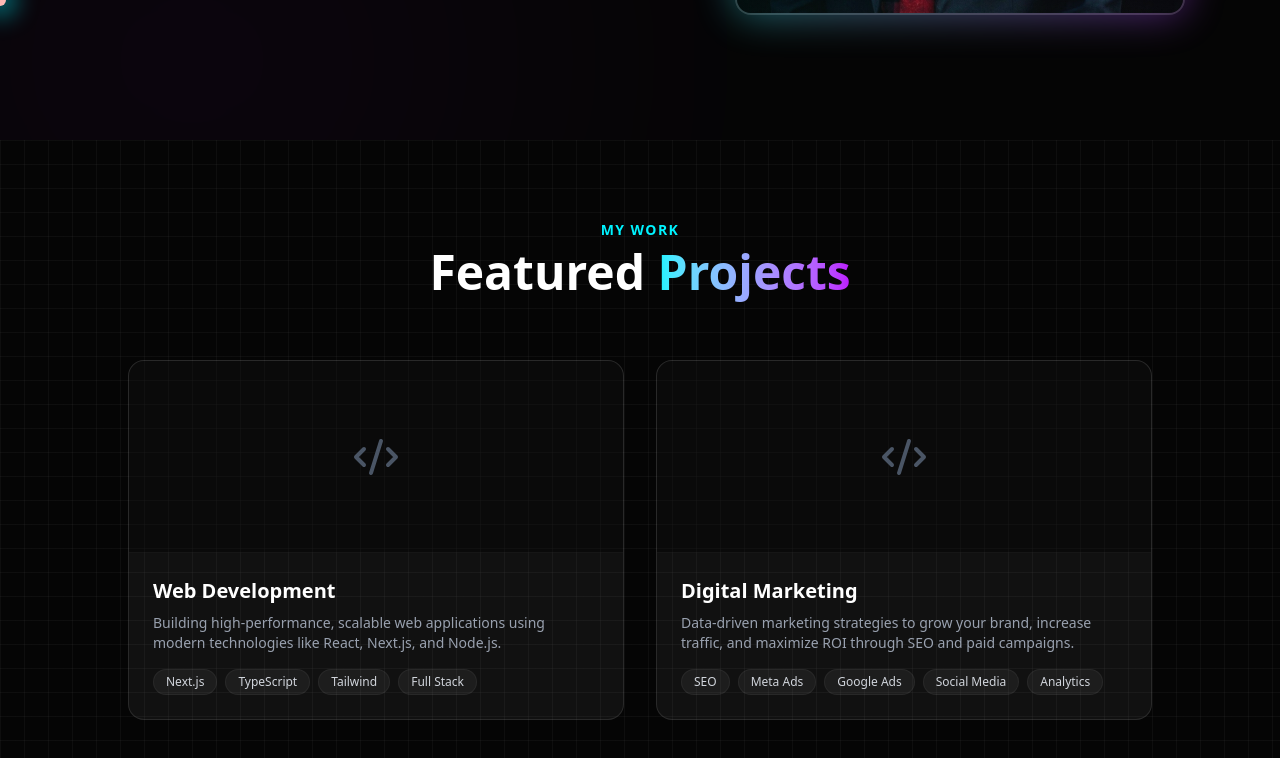
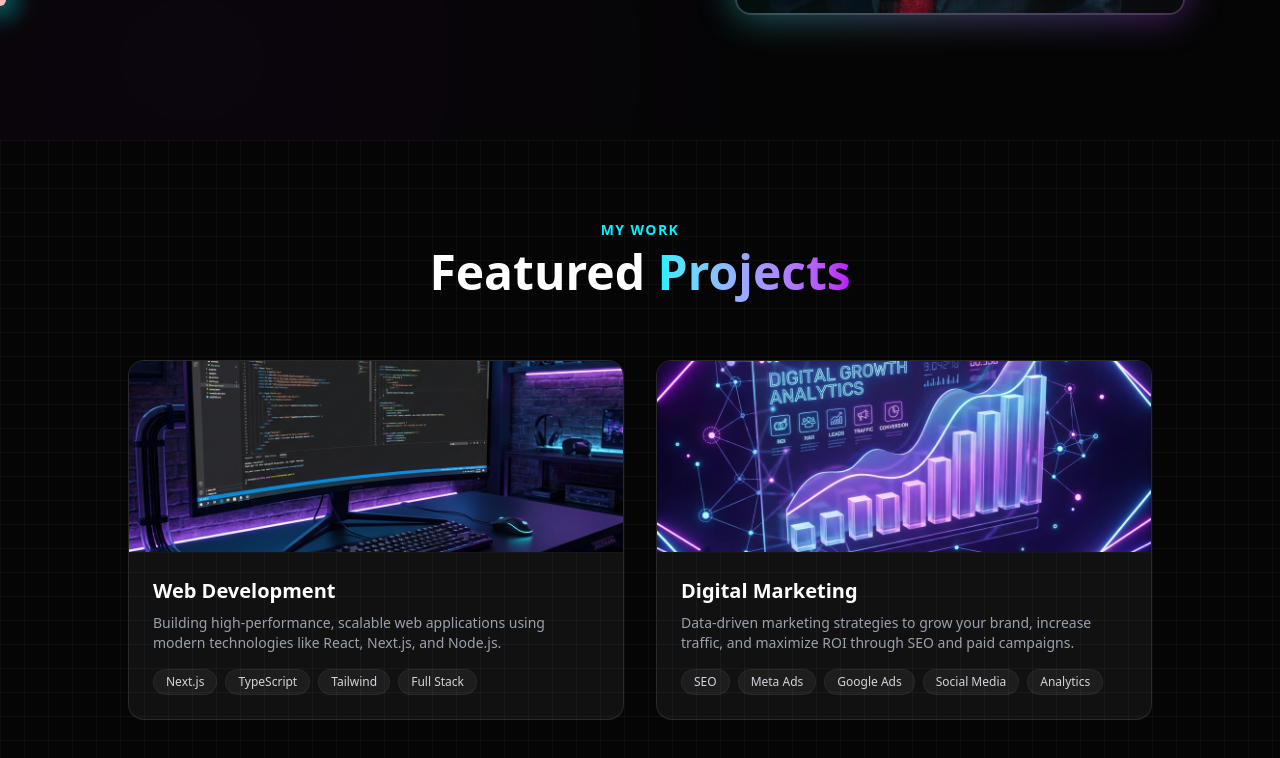
Before and after one commit to devmarketer-mahedi/portfolio, a Next.js app: page /portfolio/ in a window 1280 px wide. Both pictures are taken after a click on the button "View Projects". Shown: the part 660-1418 px from the top of the page. Built offline with nearby package versions, Linux system fonts and the light colour scheme.

Commit message:
Feat: Add generated project images to Projects section

```diff
--- a/src/components/Projects.tsx
+++ b/src/components/Projects.tsx
@@ -1,7 +1,10 @@
 "use client";
 
 import { motion } from "framer-motion";
-import { ExternalLink, Github, Code2 } from "lucide-react";
+import { ExternalLink, Github } from "lucide-react";
+import Image from "next/image";
+import webDevImg from "@/assets/web_dev.png";
+import digitalMarketingImg from "@/assets/digital_marketing.png";
 
 const projects = [
   {
@@ -14,6 +17,7 @@ const projects = [
       github: "#",
     },
     color: "neon-blue",
+    image: webDevImg,
   },
   {
     id: 2,
@@ -25,6 +29,7 @@ const projects = [
       github: "#",
     },
     color: "neon-purple",
+    image: digitalMarketingImg,
   },
 ];
 
@@ -64,8 +69,13 @@ export default function Projects() {
               <div className="absolute inset-0 bg-linear-to-br from-neon-blue/5 to-neon-purple/5 opacity-0 group-hover:opacity-100 transition-opacity duration-500" />
 
               {/* Image Placeholder */}
-              <div className="relative h-48 bg-black/40 flex items-center justify-center border-b border-white/5 group-hover:border-white/10 transition-colors">
-                <Code2 size={48} className="text-gray-600 group-hover:text-neon-blue transition-colors duration-500" />
+              <div className="relative h-48 bg-black/40 flex items-center justify-center border-b border-white/5 group-hover:border-white/10 transition-colors overflow-hidden">
+                <Image
+                  src={project.image}
+                  alt={project.title}
+                  fill
+                  className="object-cover transition-transform duration-500 group-hover:scale-110"
+                />
 
                 {/* Overlay Links */}
                 <div className="absolute inset-0 bg-black/60 backdrop-blur-sm opacity-0 group-hover:opacity-100 transition-opacity duration-300 flex items-center justify-center gap-4">
```
Also changed, not shown: src/assets/digital_marketing.png (added), src/assets/web_dev.png (added).
